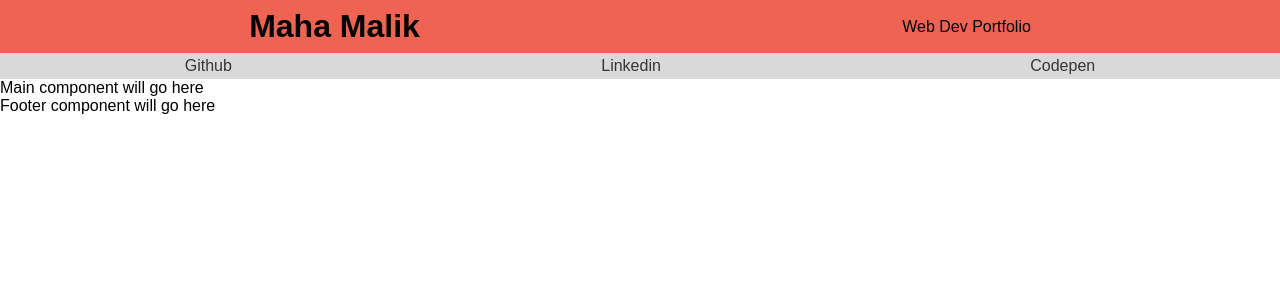
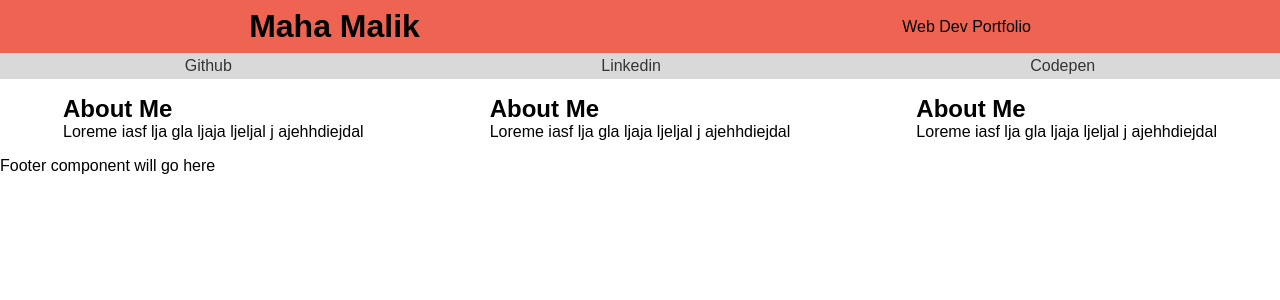
Before and after one commit to maham511/cyf-portfolio, a React (Create React App) app: page / in a window 1280 px wide. Shown: the top 300 px of the page. Built offline with nearby package versions, Linux system fonts and the light colour scheme.

Commit message:
feat: main content added

```diff
--- a/src/components/Main/Main.js
+++ b/src/components/Main/Main.js
@@ -4,8 +4,19 @@ import './main.css';
 export const Main = () => {
   return (
     <main>
-      <div>
-        Main component will go here
+      <div className='main-wrapper'>
+        <div className="main-container">
+          <h2>About Me </h2>
+          <p>Loreme iasf lja gla ljaja ljeljal j ajehhdiejdal</p>
+        </div>
+        <div className="main-container">
+          <h2>About Me </h2>
+          <p>Loreme iasf lja gla ljaja ljeljal j ajehhdiejdal</p>
+        </div>
+        <div className="main-container">
+          <h2>About Me </h2>
+          <p>Loreme iasf lja gla ljaja ljeljal j ajehhdiejdal</p>
+        </div>
       </div>
     </main>
   );
--- a/src/components/Main/main.css
+++ b/src/components/Main/main.css
@@ -0,0 +1,19 @@
+.main-wrapper {
+  display: flex;
+  flex-direction: column;
+  width: 100%;
+}
+
+.main-container {
+  padding: calc(var(--spacing-base) * 2);
+}
+
+.bg-primary {
+  background-color: var(--primary-color);
+}
+
+@media only screen and (min-width: 992px) {
+  .main-wrapper {
+    flex-direction: row;
+  }
+}
--- a/src/components/Navigation/navigation.css
+++ b/src/components/Navigation/navigation.css
@@ -1,4 +1,4 @@
-ul {
+nav ul {
   list-style: none;
   padding-left: 0;
   display: flex;
```
